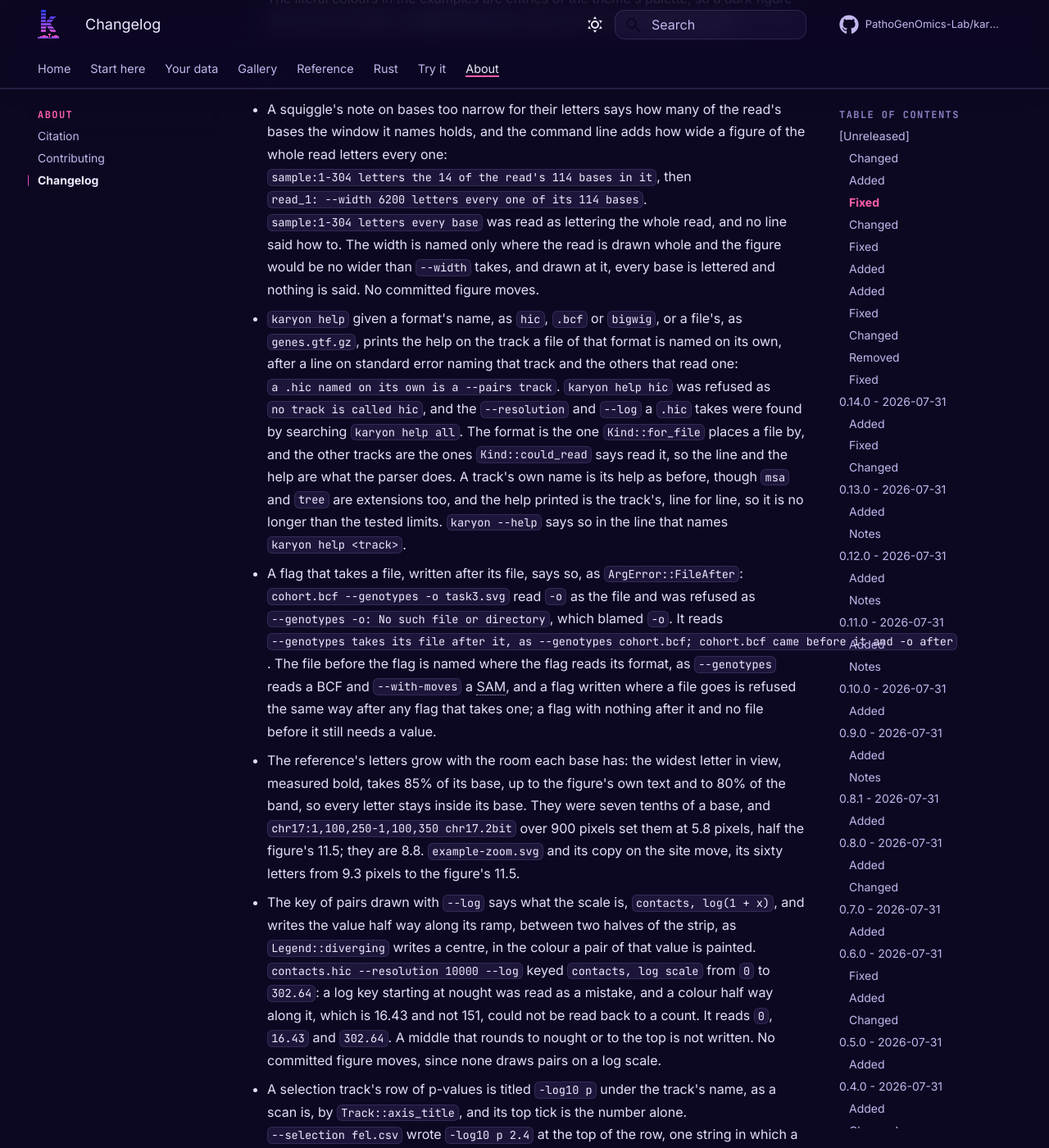
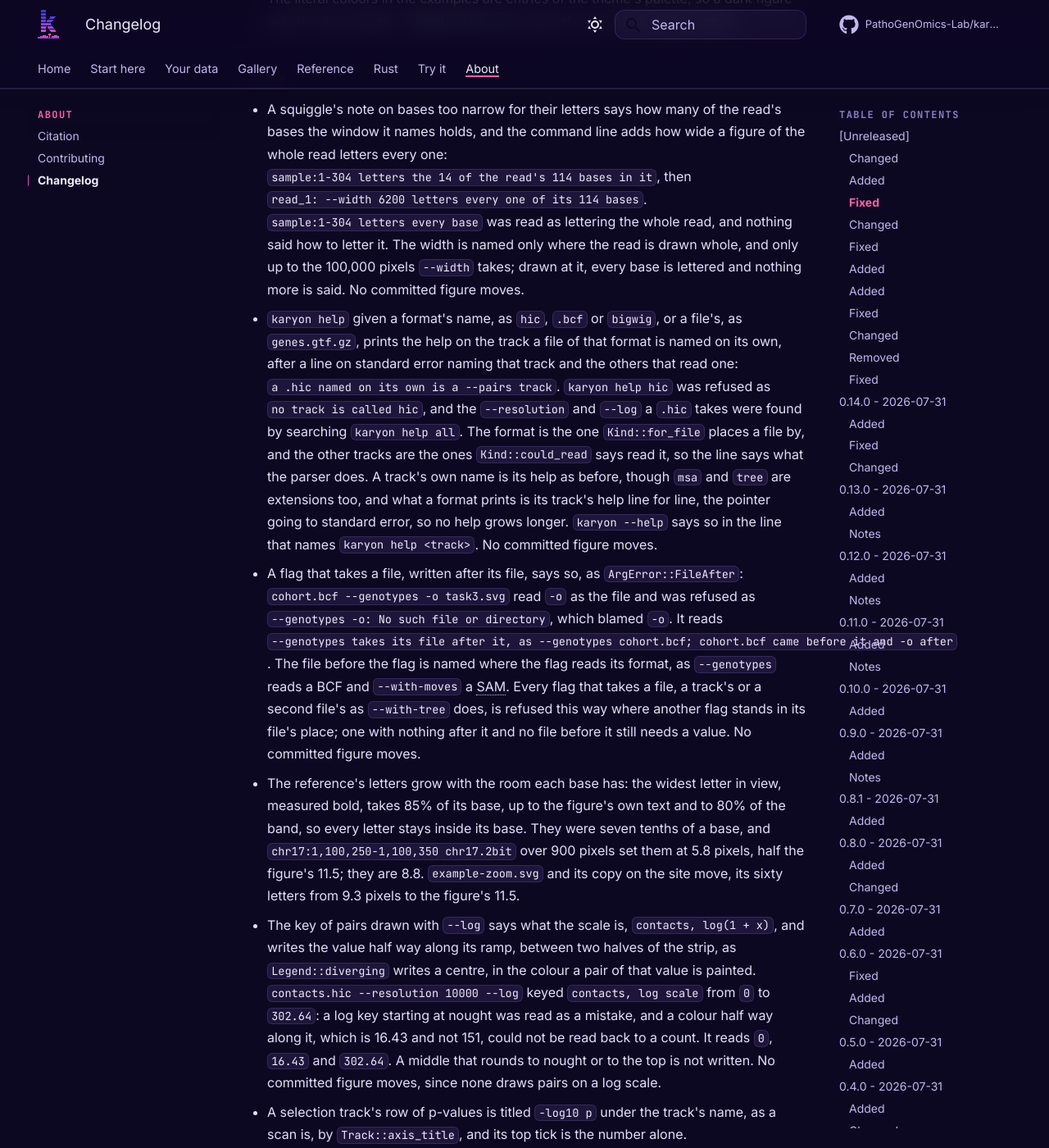
Before and after one commit to PathoGenOmics-Lab/karyon, an MkDocs documentation site: the page built from docs/about/changelog.md, in a window 1280 px wide and 1400 px high, scrolled down 39732 px. Shown: the whole window at 82% size. Built offline with MkDocs 1.6.1 and Material for MkDocs 9.7.7, drawn with Linux system fonts in a browser that asks for light colours; comment, search, counter and statistics services are not loaded.

Commit message:
Read the new changelog entries in one voice
The entries on this branch say whether a committed figure moves, as the others do, and their quoted messages are the ones the program prints. The page on a genome's copies wraps its paragraph again and names the stretch with no copies on 12 in the figure's description.

```diff
--- a/CHANGELOG.md
+++ b/CHANGELOG.md
@@ -1128,8 +1128,8 @@
   does not use says which `--rename` would draw it, where one plainly would:
   the figure's own with a `chr` more or less, or the one sequence the file
   names where neither name is a chromosome's number. One name renamed two
-  ways is refused. All three simulated users had to
-  find out by reading the file that PLINK named the chromosome `1`.
+  ways is refused. All three simulated users had to find out by reading the
+  file that PLINK named the chromosome `1`.
 - A sequence drawn whole to where its rows reach, because no file gives its
   length, says so on standard error: all three simulated users saw that the
   figure stopped at the last tested position only from the corner label. The
@@ -1552,10 +1552,10 @@
   wide a figure of the whole read letters every one: `sample:1-304 letters
   the 14 of the read's 114 bases in it`, then `read_1: --width 6200 letters
   every one of its 114 bases`. `sample:1-304 letters every base` was read as
-  lettering the whole read, and no line said how to. The width is named only
-  where the read is drawn whole and the figure would be no wider than
-  `--width` takes, and drawn at it, every base is lettered and nothing is
-  said. No committed figure moves.
+  lettering the whole read, and nothing said how to letter it. The width is
+  named only where the read is drawn whole, and only up to the 100,000
+  pixels `--width` takes; drawn at it, every base is lettered and nothing more
+  is said. No committed figure moves.
 - `karyon help` given a format's name, as `hic`, `.bcf` or `bigwig`, or a
   file's, as `genes.gtf.gz`, prints the help on the track a file of that
   format is named on its own, after a line on standard error naming that
@@ -1563,20 +1563,22 @@
   track`. `karyon help hic` was refused as `no track is called hic`, and the
   `--resolution` and `--log` a `.hic` takes were found by searching `karyon
   help all`. The format is the one `Kind::for_file` places a file by, and the
-  other tracks are the ones `Kind::could_read` says read it, so the line and
-  the help are what the parser does. A track's own name is its help as
-  before, though `msa` and `tree` are extensions too, and the help printed
-  is the track's, line for line, so it is no longer than the tested limits.
-  `karyon --help` says so in the line that names `karyon help <track>`.
+  other tracks are the ones `Kind::could_read` says read it, so the line says
+  what the parser does. A track's own name is its help as before, though
+  `msa` and `tree` are extensions too, and what a format prints is its
+  track's help line for line, the pointer going to standard error, so no help
+  grows longer. `karyon --help` says so in the line that names `karyon help
+  <track>`. No committed figure moves.
 - A flag that takes a file, written after its file, says so, as
   `ArgError::FileAfter`: `cohort.bcf --genotypes -o task3.svg` read `-o` as
   the file and was refused as `--genotypes -o: No such file or directory`,
   which blamed `-o`. It reads `--genotypes takes its file after it, as
   --genotypes cohort.bcf; cohort.bcf came before it and -o after`. The file
   before the flag is named where the flag reads its format, as `--genotypes`
-  reads a BCF and `--with-moves` a SAM, and a flag written where a file goes
-  is refused the same way after any flag that takes one; a flag with nothing
-  after it and no file before it still needs a value.
+  reads a BCF and `--with-moves` a SAM. Every flag that takes a file, a
+  track's or a second file's as `--with-tree` does, is refused this way where
+  another flag stands in its file's place; one with nothing after it and no
+  file before it still needs a value. No committed figure moves.
 - The reference's letters grow with the room each base has: the widest
   letter in view, measured bold, takes 85% of its base, up to the figure's
   own text and to 80% of the band, so every letter stays inside its base.
@@ -1800,10 +1802,10 @@
   its `notes` say how many and a window that letters every base in it, which
   the command line prints as `read_1: 1 of 18 bases are too narrow for their
   letters at this width, each a dot where its letter would be;
-  sample:221-524 letters the 13 of the read's 114 bases in it`. The letter was left out with no mark,
-  so over the first 400 samples of a read whose basecall starts
-  GGATCACAGTCTACACT a C of five samples went missing and the row read one
-  base short.
+  sample:221-524 letters the 13 of the read's 114 bases in it`. The letter
+  was left out with no mark, so over the first 400 samples of a read whose
+  basecall starts GGATCACAGTCTACACT a C of five samples went missing and the
+  row read one base short.
 - `--variants`, as a band and as a ring, deals its colours from the most
   damaging consequence down rather than by which call comes first in the
   window. Across the whole of rpoB, whose first call is synonymous, missense
```
Also changed, not shown: docs/your-data/genome.md (+4 -3 lines).
